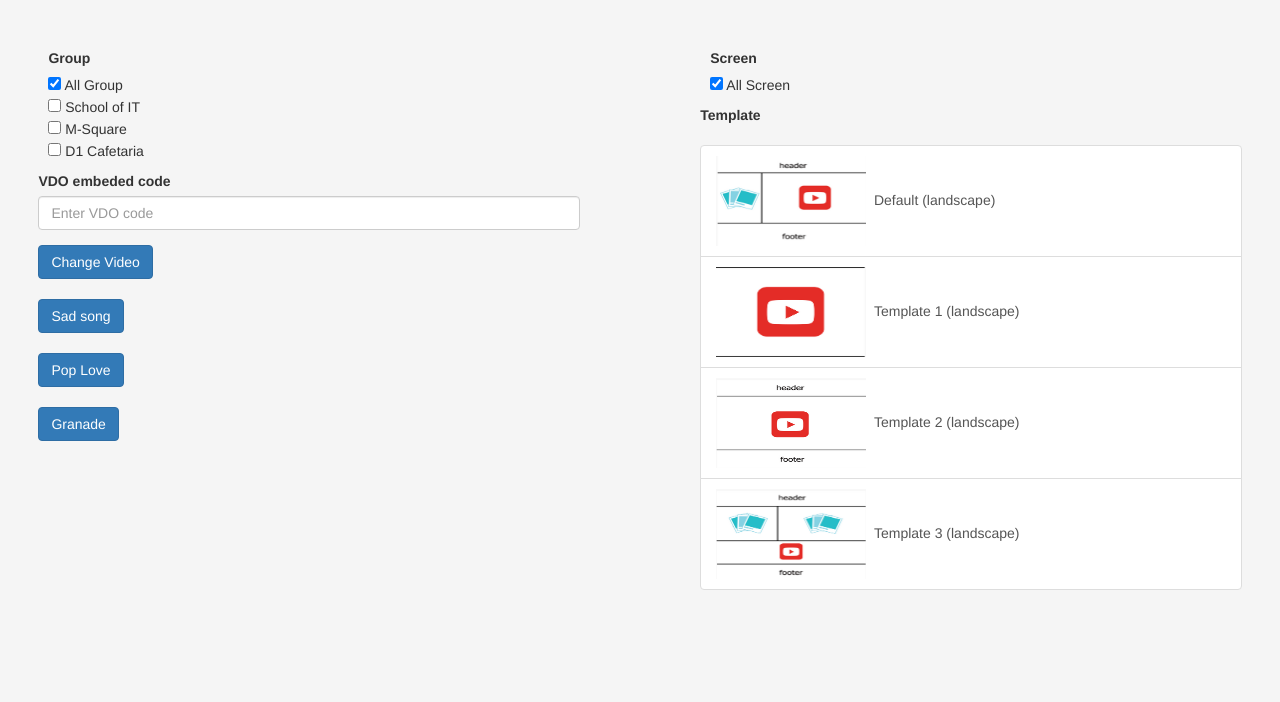
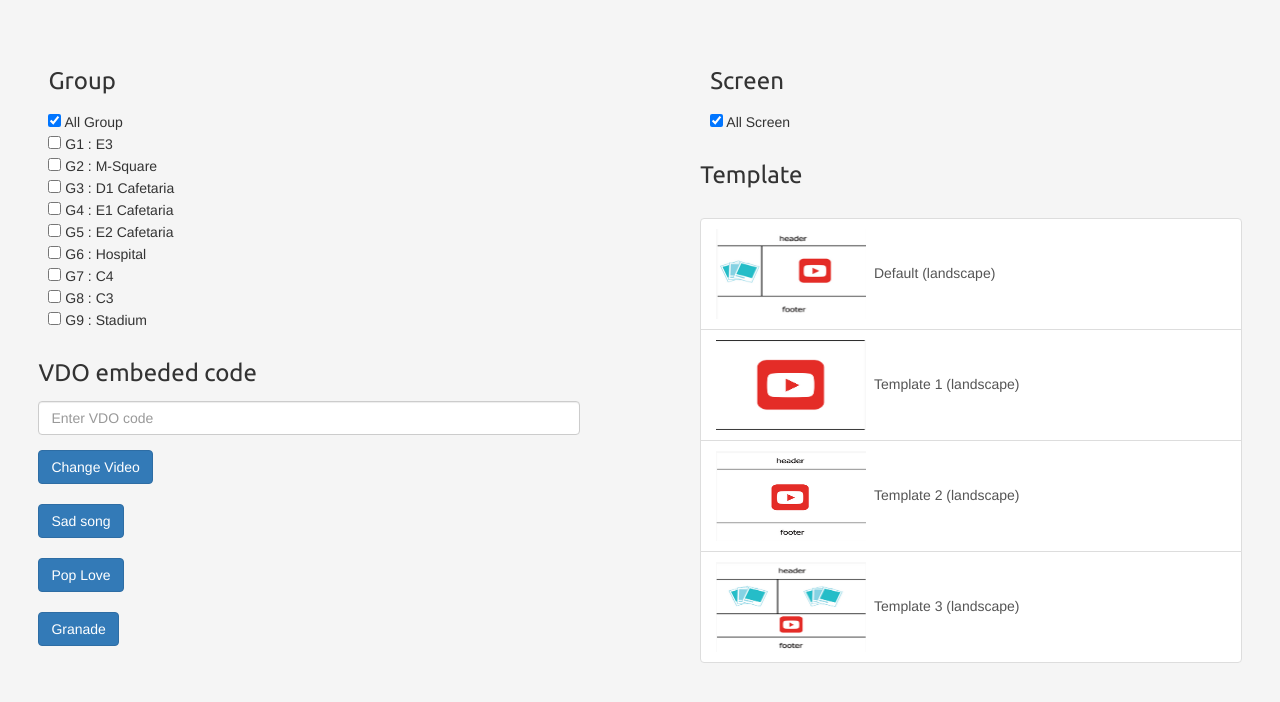
Before and after one commit to playvrt/socketio, a website: page public/command2.html in a window 1280 px wide. Drawn offline with nearby package versions, Linux system fonts and the light colour scheme; no server answers.

Commit message:
add few detail in command2&regis

```diff
--- a/public/command2.html
+++ b/public/command2.html
@@ -7,6 +7,12 @@
     <meta name="viewport" content="width=device-width,height=device-height, initial-scale=1">
     <link rel="stylesheet" href="lib/bootstrap.min.css">
     <link rel="stylesheet" href="css/app.css">
+    <link href="https://fonts.googleapis.com/css?family=Ubuntu" rel="stylesheet">
+    <style>
+        #new_font {
+            font-family: 'Ubuntu', sans-serif;
+        }
+      </style>
 
     <script src="lib/jquery.min.js"></script>
     <script src="lib/bootstrap.min.js"></script>
@@ -75,25 +81,37 @@
     <div id="screen_panel">
         <div style="padding: 3%; margin-bottom: 3%">
 
-            <div class="left">
+            <div class="left" >
                 <!-- send group id  -->
                 <div style="margin: 10px">
-                    <label for="group">Group</label>
+                    <label for="group" id="new_font"><h3>Group</h3></label>
                     <br>
                     <input type="checkbox" class="group" name="group" id="group" value="0" checked> All Group
                     <br>
-                    <input type="checkbox" class="group" name="group" id="group" value="1"> School of IT
+                    <input type="checkbox" class="group" name="group" id="group" value="1"> G1 : E3
                     <br>
-                    <input type="checkbox" class="group" name="group" id="group" value="2"> M-Square
+                    <input type="checkbox" class="group" name="group" id="group" value="2"> G2 : M-Square
                     <br>
-                    <input type="checkbox" class="group" name="group" id="group" value="3"> D1 Cafetaria
+                    <input type="checkbox" class="group" name="group" id="group" value="3"> G3 : D1 Cafetaria
+                    <br>
+                    <input type="checkbox" class="group" name="group" id="group" value="4"> G4 : E1 Cafetaria
+                    <br>
+                    <input type="checkbox" class="group" name="group" id="group" value="5"> G5 : E2 Cafetaria
+                    <br>
+                    <input type="checkbox" class="group" name="group" id="group" value="6"> G6 : Hospital
+                    <br>
+                    <input type="checkbox" class="group" name="group" id="group" value="7"> G7 : C4
+                    <br>
+                    <input type="checkbox" class="group" name="group" id="group" value="8"> G8 : C3
+                    <br>
+                    <input type="checkbox" class="group" name="group" id="group" value="9"> G9 : Stadium
                     <br>
                 </div>
 
                 <!-- // send video command -->
                 <form id="vidForm">
                     <div class="form-group">
-                        <label for="vdoCode">VDO embeded code</label>
+                        <label for="vdoCode" id="new_font"><h3>VDO embeded code</h3></label>
                         <input type="hidden" name="command" id="command" value="changeVideo">
                         <input class="form-control" type="text" id="data" placeholder="Enter VDO code">
                     </div>
@@ -114,7 +132,7 @@
             <div class="right">
                 <!-- send client id  -->
                 <div style="margin: 10px">
-                    <label for="client">Screen</label>
+                    <label for="client" id="new_font"><h3>Screen</h3></label>
                     <br>
                     <input type="checkbox" class="client" name="client" id="client" value="0" checked> All Screen
                     <br>
@@ -126,7 +144,7 @@
                 <!-- //send template command -->
                 <form id="temForm">
                     <div class="form-group">
-                        <label for="templateId">Template</label>
+                        <label for="templateId" id="new_font"><h3>Template</h3></label>
                         <input type="hidden" name="command" id="command" value="changeTemplate">
                     </div>
                 </form>
--- a/public/css/app.css
+++ b/public/css/app.css
@@ -222,3 +222,7 @@ div {
 #g_img {
   width: 80%;
 }
+
+#new_font {
+  font-family: 'Ubuntu', sans-serif;
+}
```
Also changed, not shown: public/regis.html (+1 -1 lines), public/images/g.png (deleted), public/images/gg.png (added).
